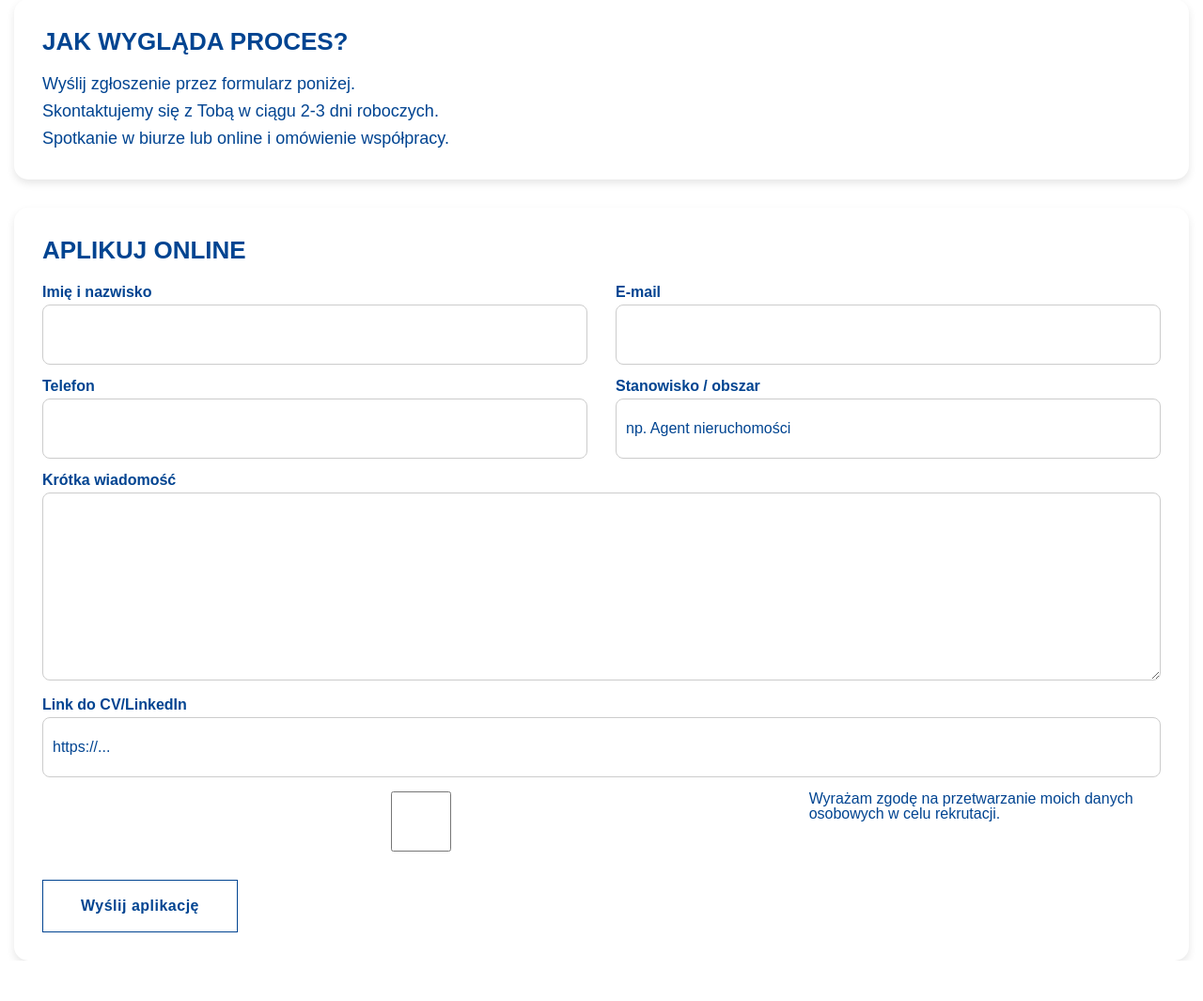
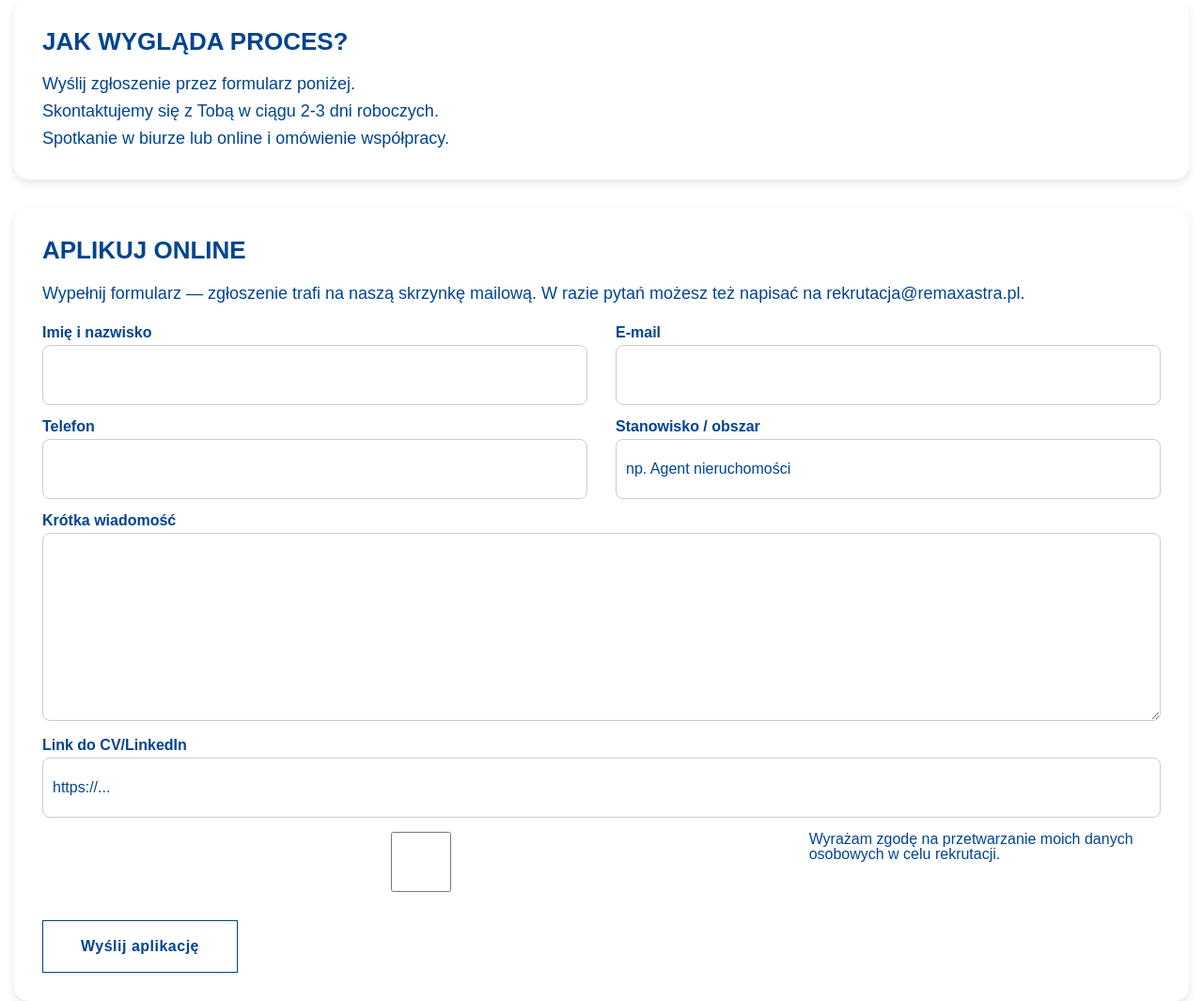
Before and after one commit to Boryss2/remax, a Flask app: template templates/kariera.html in a window 1280 px wide. Shown: the part 1438-2503 px from the top of the page at 94% size. Before the commit the page ends 2460 px from the top, so only its background shows below. Run offline with Flask 3, Linux system fonts and the light colour scheme; the template is opened without the code that fills it, so the values that code supplies are empty.

Commit message:
Add files via upload

```diff
--- a/templates/kariera.html
+++ b/templates/kariera.html
@@ -115,6 +115,7 @@
 
         <section id="aplikuj" style="margin-top: 30px; background-color: #fff; padding: 30px; border-radius: 15px; box-shadow: 0 4px 8px rgba(0, 0, 0, 0.1);">
             <h2 style="font-size: 26px; font-weight: bold; margin-bottom: 15px; text-transform: uppercase;">Aplikuj online</h2>
+            <p style="font-size: 18px; line-height: 1.6;">Wypełnij formularz — zgłoszenie trafi na naszą skrzynkę mailową. W razie pytań możesz też napisać na <a href="mailto:rekrutacja@remaxastra.pl">rekrutacja@remaxastra.pl</a>.</p>
             <form action="https://formspree.io/f/xpqrgagw" method="POST" style="margin-top: 20px;">
                 <div class="row">
                     <div class="col-lg-6" style="margin-bottom: 15px;">
```
